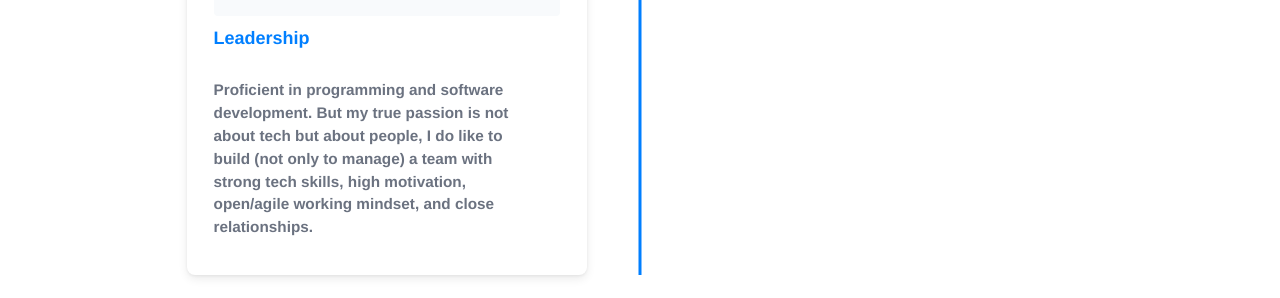
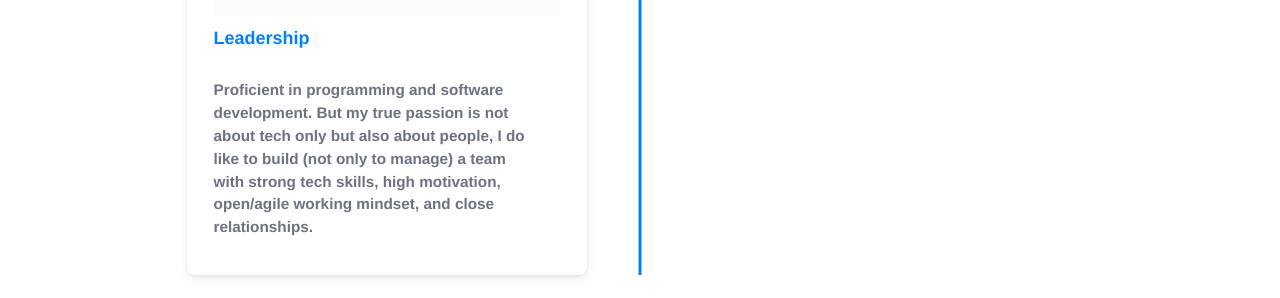
Before and after one commit to memto/working-chrono, a React (Create React App) app: page / in a window 1280 px wide. Shown: the part 2657-2955 px from the top of the page. Built offline with nearby package versions, Linux system fonts and the light colour scheme; grey boxes are pictures that could not be loaded.

Commit message:
update text

```diff
--- a/src/working_items.js
+++ b/src/working_items.js
@@ -63,7 +63,7 @@ const working_items = [
         },
         type: "IMAGE",
       },
-      cardSubtitle: `Proficient in programming and software development. But my true passion is not about tech but about people, I do like to build (not only to manage) a team with strong tech skills, high motivation, open/agile working mindset, and close relationships.`,
+      cardSubtitle: `Proficient in programming and software development. But my true passion is not about tech only but also about people, I do like to build (not only to manage) a team with strong tech skills, high motivation, open/agile working mindset, and close relationships.`,
       cardDetailedText: ``,
     },
   ];
```
